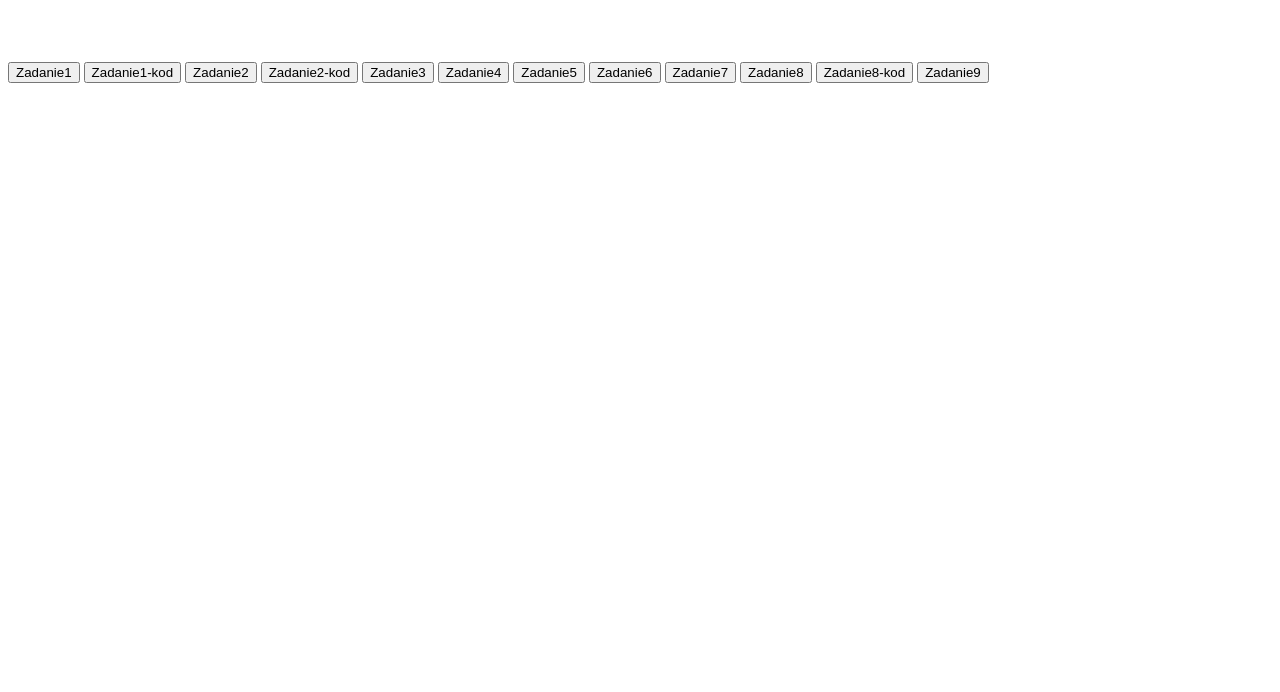
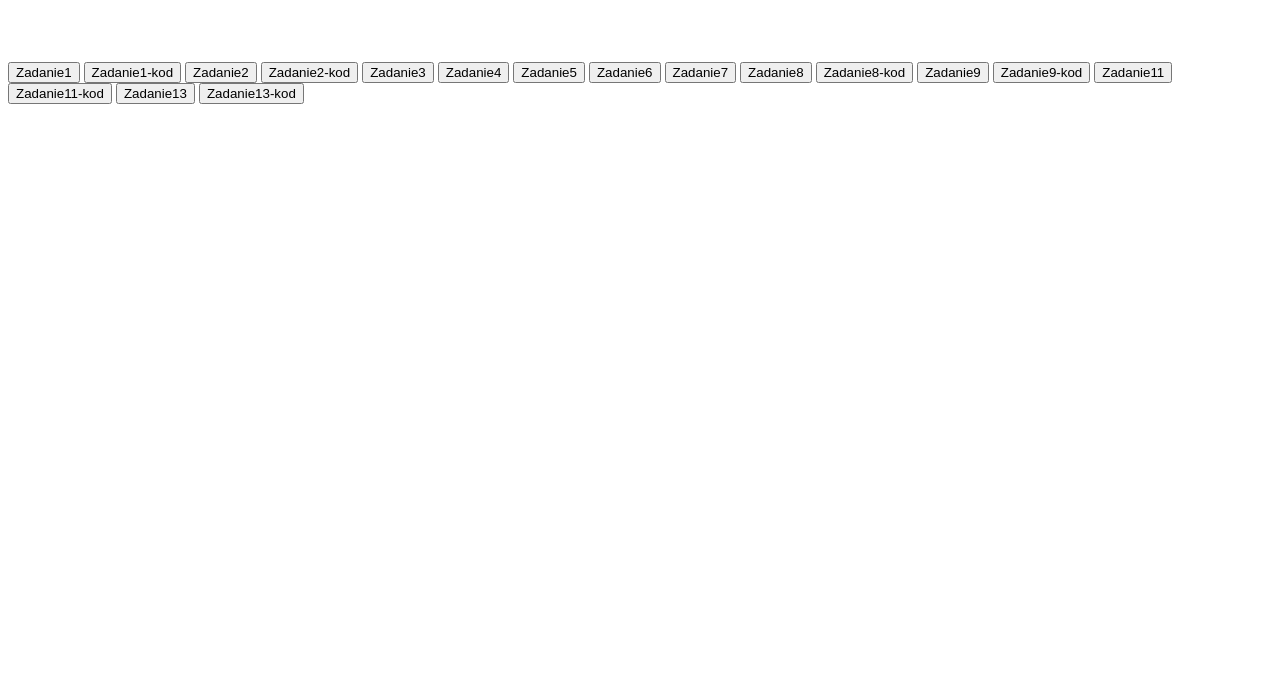
Before and after one commit to Bogdanowicz2G1/javascript, a plain HTML site: page index.html in a window 1280 px wide. Shown: the part 108-800 px from the top of the page. Drawn offline with Linux system fonts and the light colour scheme.

Commit message:
Update index.html

```diff
--- a/index.html
+++ b/index.html
@@ -35,6 +35,11 @@ window.open("zadanie2kod.html","okienko","toolbar=no,directories=no,menubar=no,h
  <input type="button" name="przycisk" value="Zadanie8" onclick="WinOpen_Bogdanowicz_10('zadanie8.html')">
  <input type="button" name="przycisk" value="Zadanie8-kod" onclick="WinOpen_Bogdanowicz_11('zadanie8_kod.html')">
  <input type="button" name="przycisk" value="Zadanie9" onclick="WinOpen_Bogdanowicz_12('zadanie9.html')">
+  <input type="button" name="przycisk" value="Zadanie9-kod" onclick="WinOpen_Bogdanowicz_13('zadanie9_kod.html')">
+   <input type="button" name="przycisk" value="Zadanie11" onclick="WinOpen_Bogdanowicz_14('zadanie11.html')">
+   <input type="button" name="przycisk" value="Zadanie11-kod" onclick="WinOpen_Bogdanowicz_15('zadanie11_kod.html')">
+   <input type="button" name="przycisk" value="Zadanie13" onclick="WinOpen_Bogdanowicz_16('zadanie13.html')">
+   <input type="button" name="przycisk" value="Zadanie13-kod" onclick="WinOpen_Bogdanowicz_17('zadanie13_kod.html')">
  </form>
 </body>
 </html>
```
